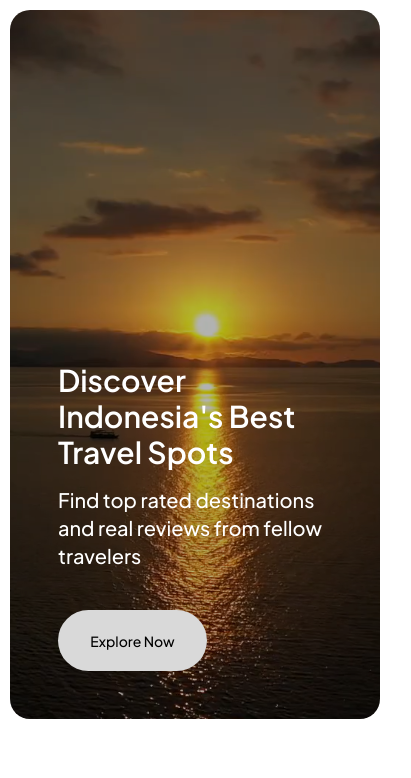
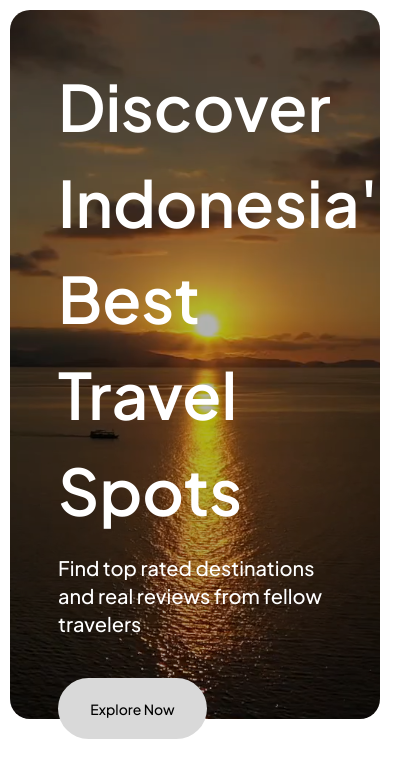
Before and after one commit to alanabyan/demo-vista, a Next.js app: page / in a window 390 px wide. Shown: the top 778 px of the page, 411 px wide, since content can reach past the window. Built offline with nearby package versions, Linux system fonts and the light colour scheme.

Commit message:
fix: responsive

```diff
--- a/src/app/page.tsx
+++ b/src/app/page.tsx
@@ -6,7 +6,7 @@ export default function Home() {
       <div className="bg-[url('/assets/images/main-bg.svg')] w-full h-[709px] rounded-[20px] bg-cover bg-center px-12 flex flex-col py-12 flex-grow">
         <div className="mt-auto md:flex justify-between items-end w-full">
           <div className="text-white max-w-[805px]">
-            <h1 className="md:text-[64px] text-3xl font-semibold">
+            <h1 className="text-[64px] font-semibold">
               Discover Indonesia&apos;s Best Travel Spots
             </h1>
             <p className="font-medium text-xl md:mt-0 mt-4">
@@ -18,7 +18,6 @@ export default function Home() {
           </Button>
         </div>
       </div>
-
     </div>
   );
 }
```
